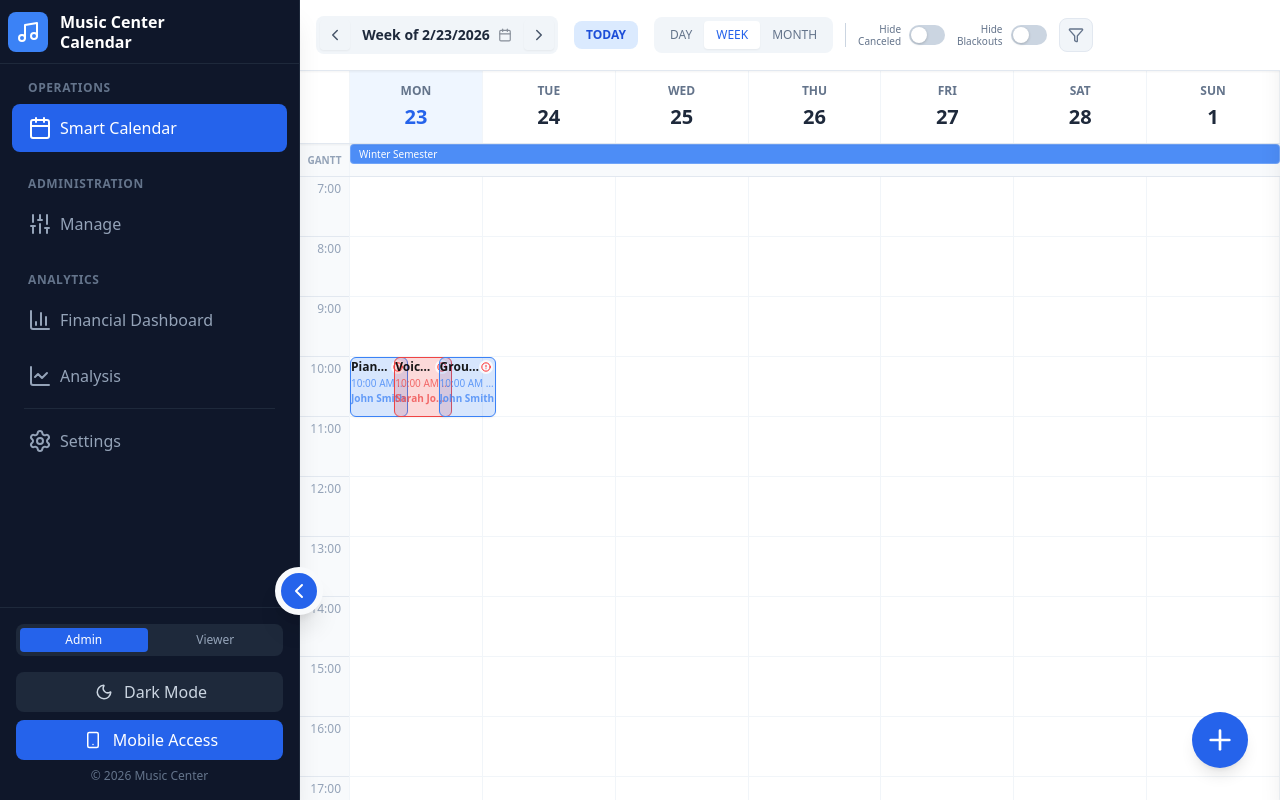
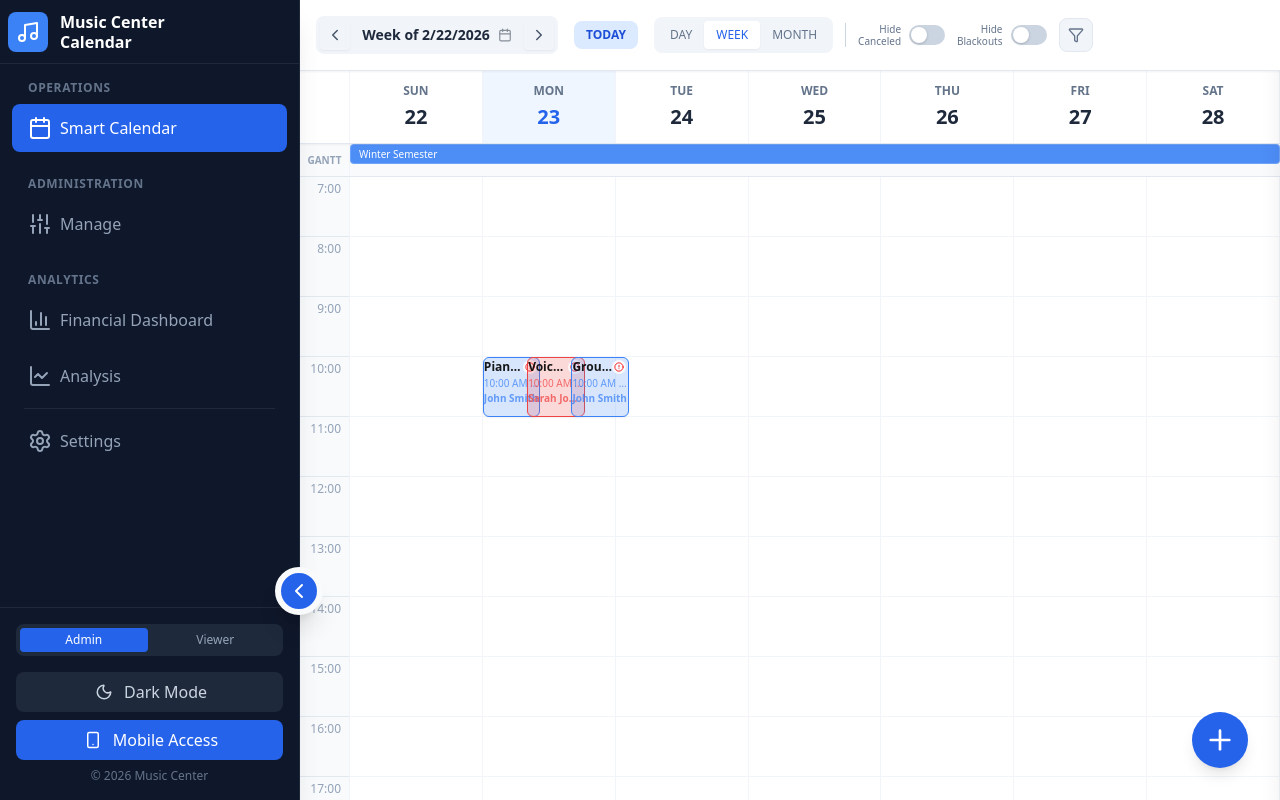
Before and after one commit to noamlittvock/Cadenza, a React (Vite) app: page / in a window 1280 px wide. Built offline with nearby package versions, Linux system fonts and the light colour scheme.

Commit message:
Change calendar week start day from Monday to Sunday

```diff
--- a/components/CalendarView.tsx
+++ b/components/CalendarView.tsx
@@ -269,7 +269,7 @@ export const CalendarView: React.FC<Props> = ({
   const getStartOfWeek = (d: Date) => {
     const date = new Date(d);
     const day = date.getDay();
-    const diff = date.getDate() - day + (day === 0 ? -6 : 1);
+    const diff = date.getDate() - day;
     const newDate = new Date(date.setDate(diff));
     newDate.setHours(0, 0, 0, 0);
     return newDate;
@@ -290,9 +290,9 @@ export const CalendarView: React.FC<Props> = ({
     const firstDayOfMonth = new Date(year, month, 1);
     const startDay = firstDayOfMonth.getDay(); // 0 is Sunday
 
-    // Start from the previous Monday (or Sunday if standard US) - let's do Monday start for consistency with week view
+    // Start from the previous Sunday for week consistency
     const startDate = new Date(firstDayOfMonth);
-    const diff = startDay === 0 ? 6 : startDay - 1; // Days to subtract to get to Monday
+    const diff = startDay;
     startDate.setDate(startDate.getDate() - diff);
 
     const days = [];
@@ -960,7 +960,7 @@ export const CalendarView: React.FC<Props> = ({
     return (
       <div className="flex-1 flex flex-col bg-white dark:bg-slate-900 overflow-hidden">
         <div className="grid grid-cols-7 border-b border-slate-200 dark:border-slate-700 z-10 relative bg-white dark:bg-slate-900">
-          {['Mon', 'Tue', 'Wed', 'Thu', 'Fri', 'Sat', 'Sun'].map(d => (
+          {['Sun', 'Mon', 'Tue', 'Wed', 'Thu', 'Fri', 'Sat'].map(d => (
             <div key={d} className="p-2 text-center text-xs font-semibold text-slate-500 dark:text-slate-400 uppercase">
               {d}
             </div>
```
